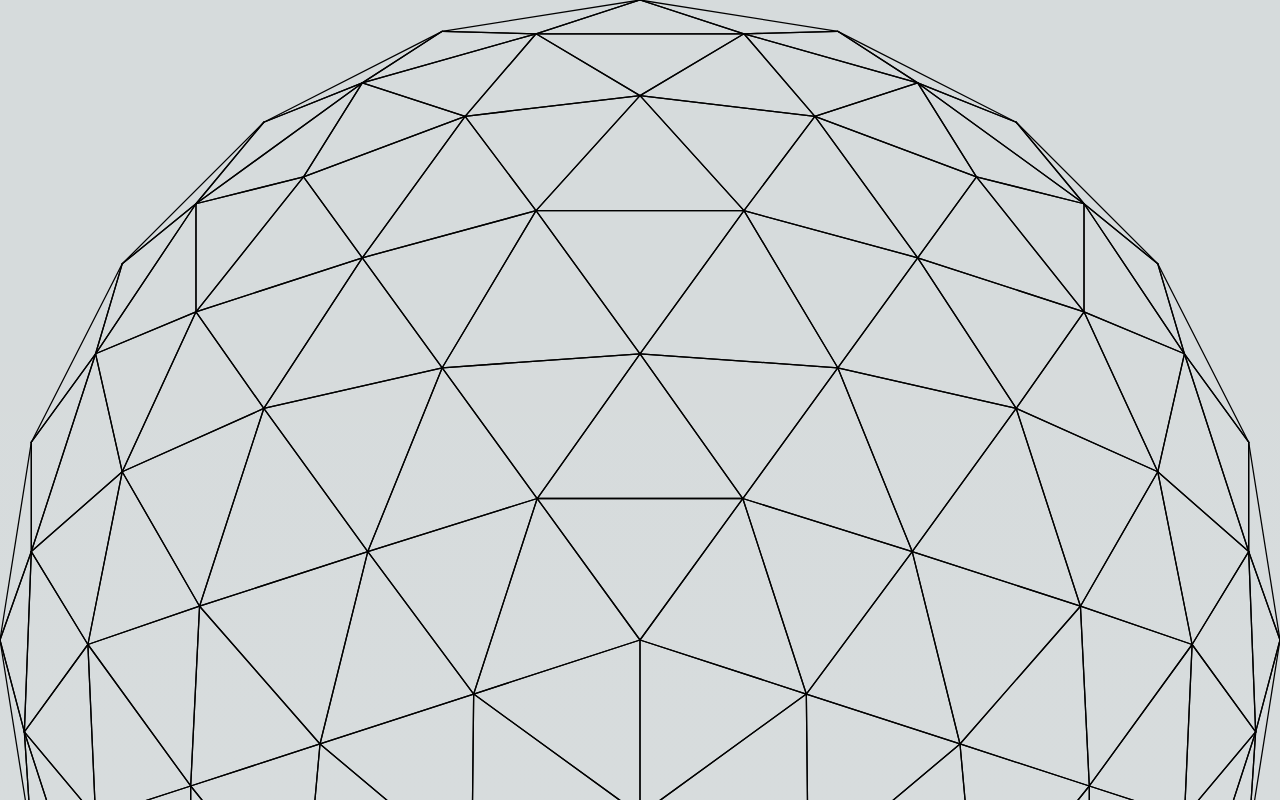
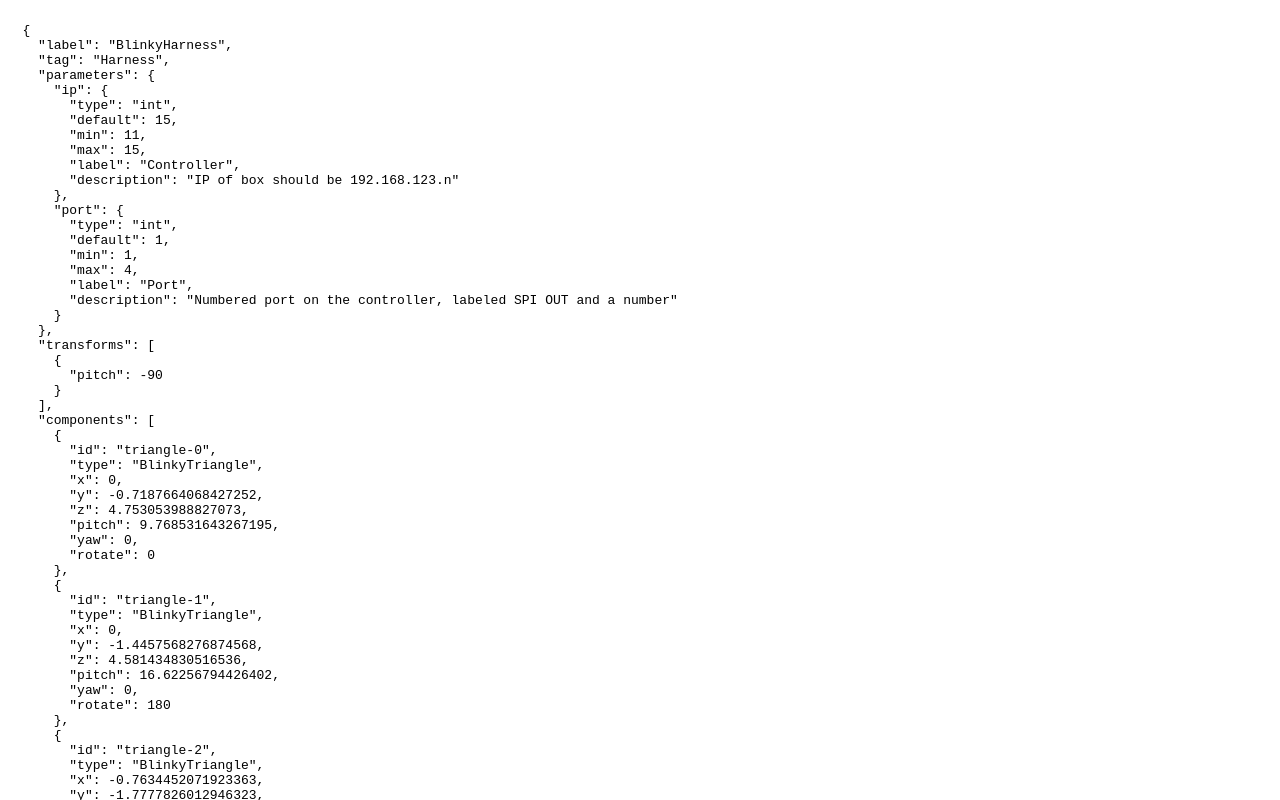
Before and after one commit to philihp/geodesic, a Next.js app: page / in a window 1280 px wide. Shown: the top 800 px of the page. Built offline with nearby package versions, Linux system fonts and the light colour scheme.

Commit message:
blinky harness changes

```diff
--- /dev/null
+++ b/src/app/coords/page.module.css
@@ -0,0 +1,3 @@
+.path {
+    stroke: pink;
+}
--- /dev/null
+++ b/src/app/coords/page.tsx
@@ -0,0 +1,6 @@
+import React from 'react'
+
+const Page2 = () => {
+  return <div>hello</div>
+}
+export default Page2
--- a/src/app/globals.css
+++ b/src/app/globals.css
@@ -1,77 +1,15 @@
-:root {
-  --max-width: 1100px;
-  --border-radius: 12px;
-  --font-mono: ui-monospace, Menlo, Monaco, 'Cascadia Mono', 'Segoe UI Mono', 'Roboto Mono', 'Oxygen Mono',
-    'Ubuntu Monospace', 'Source Code Pro', 'Fira Mono', 'Droid Sans Mono', 'Courier New', monospace;
-
-  --foreground-rgb: 0, 0, 0;
-  --background-start-rgb: 214, 219, 220;
-  --background-end-rgb: 255, 255, 255;
-
-  --primary-glow: conic-gradient(
-    from 180deg at 50% 50%,
-    #16abff33 0deg,
-    #0885ff33 55deg,
-    #54d6ff33 120deg,
-    #0071ff33 160deg,
-    transparent 360deg
-  );
-  --secondary-glow: radial-gradient(rgba(255, 255, 255, 1), rgba(255, 255, 255, 0));
-
-  --tile-start-rgb: 239, 245, 249;
-  --tile-end-rgb: 228, 232, 233;
-  --tile-border: conic-gradient(#00000080, #00000040, #00000030, #00000020, #00000010, #00000010, #00000080);
-
-  --callout-rgb: 238, 240, 241;
-  --callout-border-rgb: 172, 175, 176;
-  --card-rgb: 180, 185, 188;
-  --card-border-rgb: 131, 134, 135;
-}
-
-@media (prefers-color-scheme: dark) {
-  :root {
-    --foreground-rgb: 255, 255, 255;
-    --background-start-rgb: 0, 0, 0;
-    --background-end-rgb: 0, 0, 0;
-
-    --primary-glow: radial-gradient(rgba(1, 65, 255, 0.4), rgba(1, 65, 255, 0));
-    --secondary-glow: linear-gradient(to bottom right, rgba(1, 65, 255, 0), rgba(1, 65, 255, 0), rgba(1, 65, 255, 0.3));
-
-    --tile-start-rgb: 2, 13, 46;
-    --tile-end-rgb: 2, 5, 19;
-    --tile-border: conic-gradient(#ffffff80, #ffffff40, #ffffff30, #ffffff20, #ffffff10, #ffffff10, #ffffff80);
-
-    --callout-rgb: 20, 20, 20;
-    --callout-border-rgb: 108, 108, 108;
-    --card-rgb: 100, 100, 100;
-    --card-border-rgb: 200, 200, 200;
-  }
-}
-
 * {
   box-sizing: border-box;
   padding: 0;
-  margin: 0;
+  margin: 0.5em;
 }
 
 html,
 body {
-  max-width: 100vw;
   overflow-x: hidden;
-}
-
-body {
-  color: rgb(var(--foreground-rgb));
-  background: linear-gradient(to bottom, transparent, rgb(var(--background-end-rgb))) rgb(var(--background-start-rgb));
 }
 
 a {
   color: inherit;
   text-decoration: none;
 }
-
-@media (prefers-color-scheme: dark) {
-  html {
-    color-scheme: dark;
-  }
-}
--- a/src/app/page.module.css
+++ b/src/app/page.module.css
@@ -10,7 +10,11 @@
   stroke-width: 0.1;
 }
 
+.nodeLabel {
+  font-size: 0.0013em;
+}
+
 .edge {
-  stroke-width: 0.002;
+  stroke-width: 0.001;
   stroke-linecap: round;
 }
--- a/src/app/page.tsx
+++ b/src/app/page.tsx
@@ -1,10 +1,13 @@
 'use client'
 
 import React from 'react'
-import { filter, flatten, identity, map, pipe, reduce, sort } from 'ramda'
+import { addIndex, eqBy, filter, flatten, identity, map, pipe, reduce, reverse, sort, uniq, uniqWith } from 'ramda'
 import styles from './page.module.css'
 
 type point = [x: number, y: number, z: number]
+type triangle = [point, point, point]
+type vector = [point, point]
+type component = Record<string, string | number> // what Chromatik wants Chromatik gets
 
 const sin = (rad: number) => Math.sin(rad)
 const cos = (rad: number) => Math.cos(rad)
@@ -23,6 +26,9 @@ const deg2rad = (deg: number): number => (2 * pi * deg) / 360
 const gamma = deg2rad(rotZ)
 const beta = deg2rad(rotY)
 const alpha = deg2rad(rotX)
+
+// 32 feet radius = 9.7536 meters
+const DOME_DIAMETER = 9.7536
 
 const rm = [
   [
@@ -108,6 +114,7 @@ const f2 = reduce(trisect, [] as [point, point, point][], f)
 const f4 = reduce(trisect, [] as [point, point, point][], f2)
 const f8 = reduce(trisect, [] as [point, point, point][], f4)
 const f16 = reduce(trisect, [] as [point, point, point][], f8)
+const f32 = reduce(trisect, [] as [point, point, point][], f16)
 
 const faces = filter((corners: [point, point, point]) => {
   // return true
@@ -116,16 +123,89 @@ const faces = filter((corners: [point, point, point]) => {
 }, f4)
 
 const n2 = ([] as point[]).concat(...f2)
-const n4 = ([] as point[]).concat(...f4)
+const allPoints = ([] as point[]).concat(...faces)
+const n4 = uniqWith((p: point, q: point) => p[0] === q[0] && p[1] === q[1] && p[2] === q[2])(allPoints)
 
-const nodes = n4
+const m = n4
 
-const SCALE = 1 // (0.107 * nodes.length) ** 0.458 / 3
+const SCALE = 1 // (0.107 * m.length) ** 0.458 / 3
 
-const pointAt = (p: point) => {
+const digits = 5
+const pointAt = (p: point, i: number) => {
   const [z, y, x] = rot(p)
-  return <circle cx={x} cy={y} r={0.02} className={styles.node} fill="#3da" />
+  const formatCoord = (coord: number) => {
+    const rounded = Math.round(coord * 10 ** digits) / 10 ** digits
+    return rounded.toFixed(digits)
+  }
+  const SHOW_INDEX = true
+  return (
+    <>
+      <circle cx={x} cy={y} r={0.016} className={styles.node} fill="#fff" />
+      <text x={x + 0.08} y={y + 0.03} className={styles.nodeLabel}>
+        {SHOW_INDEX && (
+          <tspan x={x - 0.014} dy={-0.02}>
+            {m.indexOf(p)}
+          </tspan>
+        )}
+        {!SHOW_INDEX && (
+          <>
+            <tspan x={x + 0.01} dy="-0.5em">
+              {formatCoord(z)}
+            </tspan>
+            <tspan x={x + 0.01} dy="1.2em">
+              {formatCoord(y)}
+            </tspan>
+            <tspan x={x + 0.01} dy="1.2em">
+              {formatCoord(x)}
+            </tspan>
+          </>
+        )}
+      </text>
+    </>
+  )
 }
+
+const triangles: triangle[] = [
+  //
+  [m[0], m[25], m[15]],
+  [m[25], m[26], m[15]],
+  [m[25], m[27], m[26]],
+  [m[27], m[34], m[26]],
+
+  [m[15], m[26], m[17]],
+  [m[26], m[30], m[17]],
+  [m[17], m[30], m[22]],
+  [m[26], m[34], m[30]],
+
+  [m[22], m[28], m[21]],
+  [m[30], m[28], m[22]],
+  [m[30], m[29], m[28]],
+  [m[30], m[34], m[29]],
+
+  [m[34], m[33], m[29]],
+  [m[34], m[32], m[33]],
+  [m[32], m[31], m[33]],
+  [m[27], m[32], m[34]],
+]
+
+const options: component[] = [
+  { rotate: 0 }, // 0
+  { rotate: 180 }, // 1
+  { rotate: 348 }, // 2
+  { rotate: 168 }, // 3
+  { rotate: 12 }, // 4
+  { rotate: 192 }, // 5
+  { rotate: 14 }, // 6
+  { rotate: 0 }, // 7
+  { rotate: 21 }, // 8
+  { rotate: 194 }, // 9
+  { rotate: 8 }, // 10
+  { rotate: 180 }, // 11
+  { rotate: 352 }, // 12
+  { rotate: 165 }, // 13
+  { rotate: 339 }, // 14
+  { rotate: 346 }, // 15
+]
 
 const edgeAt = ([a, b]: [point, point]) => {
   const [az, ay, ax] = rot(a)
@@ -197,9 +277,105 @@ const withoutPoints = map(
 
 const displayed = withoutPoints
 
+const flipAxes = ([a, b, c]: triangle): triangle => {
+  const [ax, ay, az] = a
+  const [bx, by, bz] = b
+  const [cx, cy, cz] = c
+  return [
+    [az, ay, ax],
+    [bz, by, bx],
+    [cz, cy, cx],
+  ]
+}
+
+const panelVector = ([a, b, c]: triangle): vector => {
+  // Calculate the average (centroid) of the three points
+  const centroid: point = [(a[0] + b[0] + c[0]) / 3, (a[1] + b[1] + c[1]) / 3, (a[2] + b[2] + c[2]) / 3]
+
+  // Calculate two vectors in the plane
+  const vectorAB: point = [b[0] - a[0], b[1] - a[1], b[2] - a[2]]
+  const vectorAC: point = [c[0] - a[0], c[1] - a[1], c[2] - a[2]]
+
+  // Calculate the cross product to get the normal vector
+  const normal: point = [
+    vectorAB[1] * vectorAC[2] - vectorAB[2] * vectorAC[1],
+    vectorAB[2] * vectorAC[0] - vectorAB[0] * vectorAC[2],
+    vectorAB[0] * vectorAC[1] - vectorAB[1] * vectorAC[0],
+  ]
+
+  // Normalize the normal vector
+  const magnitude = Math.sqrt(normal[0] ** 2 + normal[1] ** 2 + normal[2] ** 2)
+  const normalizedNormal: point = [normal[0] / magnitude, normal[1] / magnitude, normal[2] / magnitude]
+
+  // Scale the normal vector (you can adjust this scale factor)
+  const scale = 0.2
+  const endPoint: point = [
+    centroid[0] + normalizedNormal[0] * scale,
+    centroid[1] + normalizedNormal[1] * scale,
+    centroid[2] + normalizedNormal[2] * scale,
+  ]
+
+  return [centroid, endPoint]
+}
+
+const vectorToComponent = ([a, d]: vector, index: number): component[] => {
+  const c = m[29]
+  const b = m[0]
+
+  const [[x, y, z], [dx, dy, dz]] = [a, d]
+
+  // Relative direction as vector from origin
+  const [vx, vy, vz]: point = [dx - x, dy - y, dz - z]
+
+  // Normalize the direction vector
+  const length = Math.sqrt(vx * vx + vy * vy + vz * vz)
+  const [nx, ny, nz]: point = [vx / length, vy / length, vz / length]
+
+  const components: component[] = [
+    {
+      id: `triangle-${index}`,
+      type: 'BlinkyTriangle',
+      x: (DOME_DIAMETER / 2) * x,
+      y: (DOME_DIAMETER / 2) * y,
+      z: (DOME_DIAMETER / 2) * z,
+      pitch: Math.asin(-ny) * (180 / pi),
+      yaw: 90 + Math.atan2(ny, nx) * (180 / pi),
+      rotate: options[index].rotate as number /* - cosTheta * (180 / pi) */,
+    },
+  ]
+
+  const SHOW_ORIENTATION_VECTOR = false
+  if (SHOW_ORIENTATION_VECTOR) {
+    components.push({
+      // original vector perpendicular to triangle
+      type: 'point',
+      x: (DOME_DIAMETER / 2) * dx,
+      y: (DOME_DIAMETER / 2) * dy,
+      z: (DOME_DIAMETER / 2) * dz,
+    })
+  }
+
+  return components
+}
+
+const vectorArrayToComponentArray = (vecs: vector[]): component[][] => {
+  // grr @ addIndex(map)
+  return vecs.map(vectorToComponent)
+}
+
+const SVG_PADDING = 0.02
+
 const Home = () => (
   <>
-    <svg viewBox={`${-1 * SCALE} ${-1 * SCALE} ${2 * SCALE} ${2 * SCALE}`} preserveAspectRatio="xMidYMid meet">
+    {/*
+    <svg
+      viewBox={`
+        ${-1 * SCALE - SVG_PADDING}
+        ${-1 * SCALE - SVG_PADDING}
+        ${2 * SCALE + SVG_PADDING * 2}
+        ${2 * SCALE + SVG_PADDING * 2}`}
+      preserveAspectRatio="xMidYMid meet"
+    >
       {map(
         ([a, b, c]) => (
           <>
@@ -210,9 +386,66 @@ const Home = () => (
         ),
         faces
       )}
-      {/* {map<point, React.JSX.Element>(pointAt, n4)} */}
+      {addIndex(map<point, React.JSX.Element>)(pointAt, n4)}
     </svg>
-    <pre>{JSON.stringify(displayed, undefined, 2)}</pre>
+    { */}
+    <pre>
+      {JSON.stringify(
+        {
+          label: 'BlinkyHarness',
+          tag: 'Harness',
+          parameters: {
+            ip: {
+              type: 'int',
+              default: 15,
+              min: 11,
+              max: 15,
+              label: 'Controller',
+              description: 'IP of box should be 192.168.123.n',
+            },
+            port: {
+              type: 'int',
+              default: 1,
+              min: 1,
+              max: 4,
+              label: 'Port',
+              description: 'Numbered port on the controller, labeled SPI OUT and a number',
+            },
+          },
+          transforms: [{ pitch: -90 }],
+          components: [
+            ...pipe<[list: readonly triangle[]], triangle[], vector[], component[][], component[]>(
+              map<triangle, triangle>(flipAxes),
+              map<triangle, vector>(panelVector),
+              vectorArrayToComponentArray,
+              flatten
+            )(triangles),
+          ],
+          outputs: [
+            {
+              protocol: 'artnet',
+              enabled: true,
+              universe: '$port - 1',
+              channel: 1,
+              host: '192.168.123.$ip',
+              start: '0',
+              num: '132',
+            },
+          ],
+        },
+        undefined,
+        2
+      )}
+    </pre>
+    {/*
+    <pre>
+      Nodes:{'\n'}
+      {addIndex<point, string>(map<point, string>)(
+        //
+        ([x, y, z]: point, i: number) => `${i}: (${x},${y},${z})`,
+        n4
+      ).join('\n')}
+    </pre> */}
   </>
 )
 export default Home
```
Also changed, not shown: 2 other files (tests, documents, lock files or other folders).
